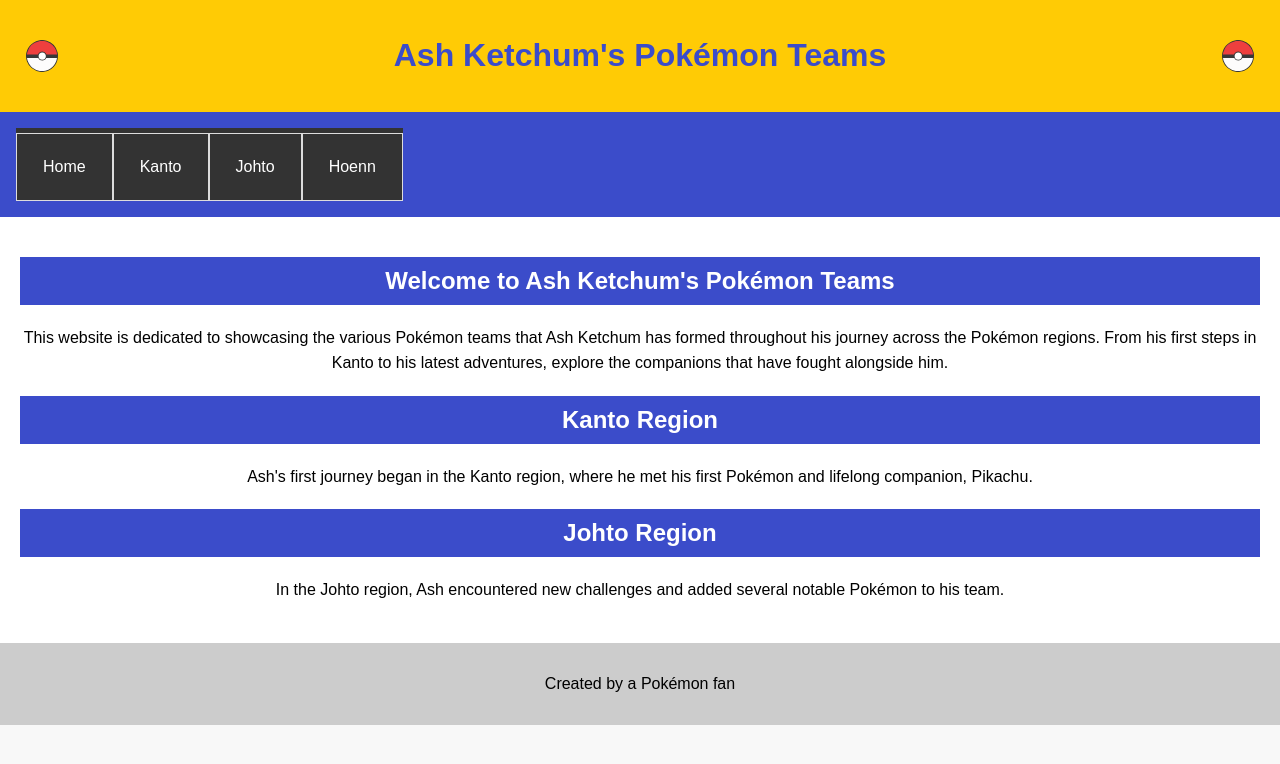
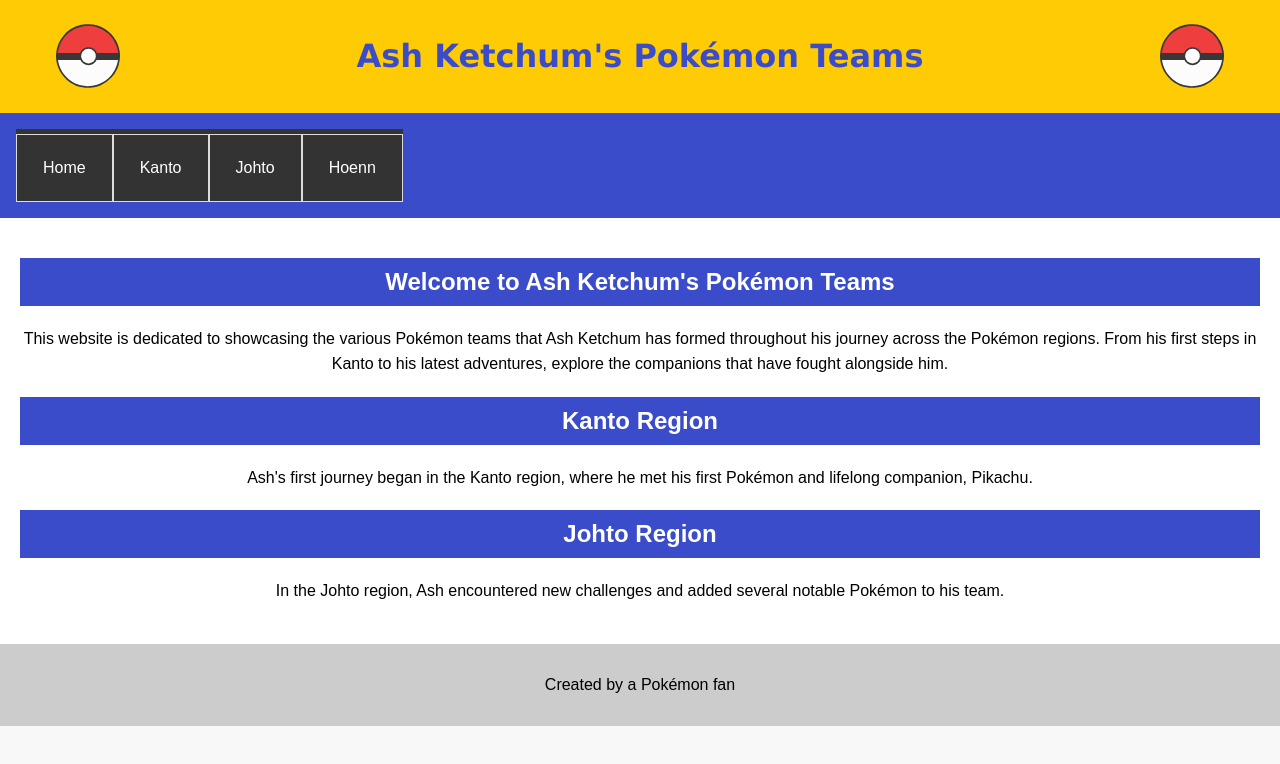
Before and after one commit to jorgeceron18/PokedexJEC, a plain HTML site: page index.html in a window 1280 px wide. Drawn offline with Linux system fonts and the light colour scheme.

Commit message:
Se agrega fuente

```diff
--- a/css/styles.css
+++ b/css/styles.css
@@ -15,13 +15,14 @@ nav {
 }
 
 .pokeball{
-    width: 2em;
-    height: 2em;
-    margin: 0 10px;
+    width: 4em;
+    height: 4em;
+    margin: 0 40px;
 }
 
 .titlePage{
     flex-grow: 1;
+    font-family: 'Lucida Sans', 'Lucida Sans Regular', 'Lucida Grande', 'Lucida Sans Unicode', Geneva, Verdana, sans-serif;
 }
 header, nav, main, footer {
     text-align: center;
--- a/index.html
+++ b/index.html
@@ -5,6 +5,9 @@
     <meta name="viewport" content="width=device-width, initial-scale=1.0">
     <title>Ash Ketchum's Pokémon Teams</title>
     <link rel="stylesheet" href="css/styles.css">
+    <link rel="preconnect" href="https://fonts.googleapis.com">
+<link rel="preconnect" href="https://fonts.gstatic.com" crossorigin>
+<link href="https://fonts.googleapis.com/css2?family=Press+Start+2P&display=swap" rel="stylesheet">
 </head>
 <body>
     <header>
```
